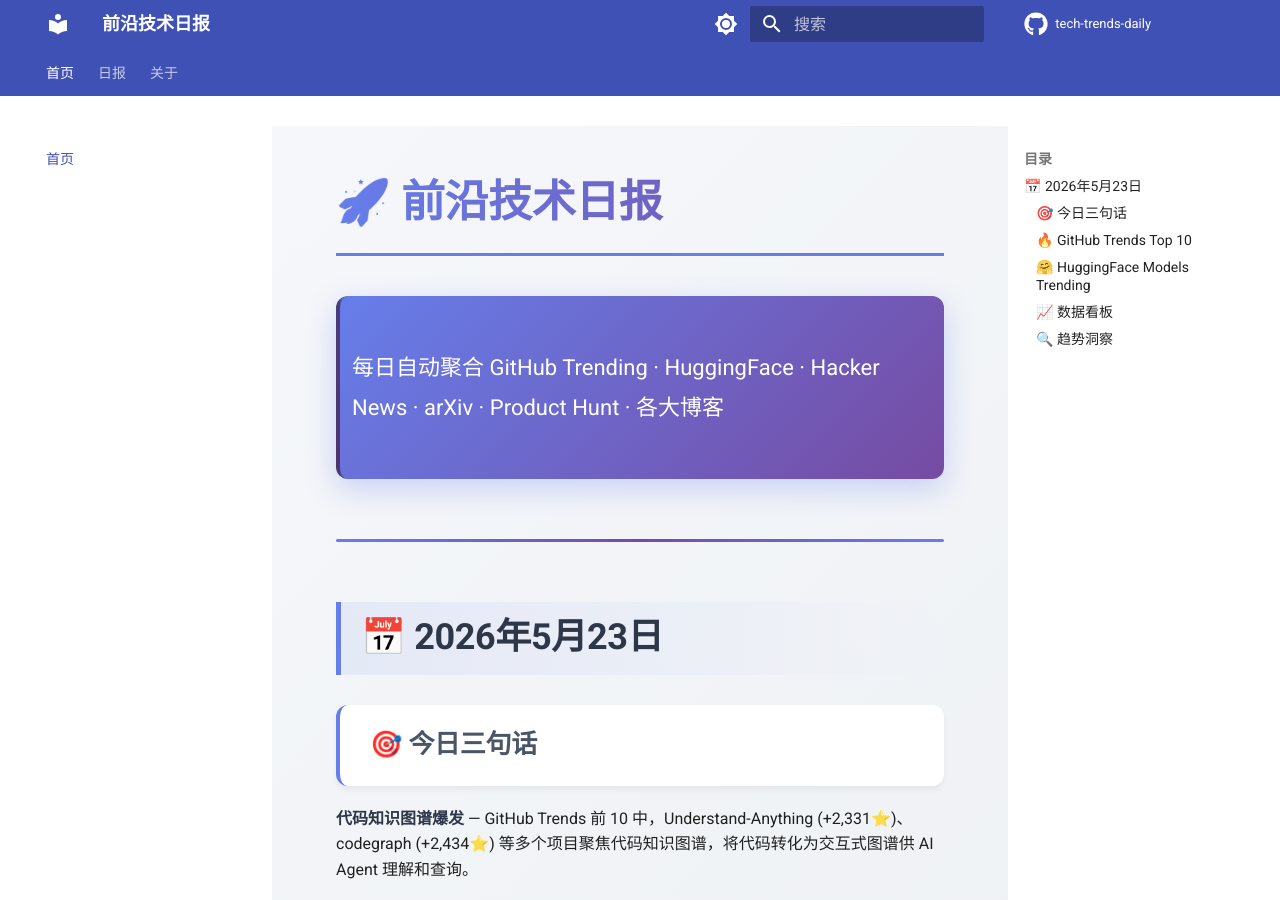
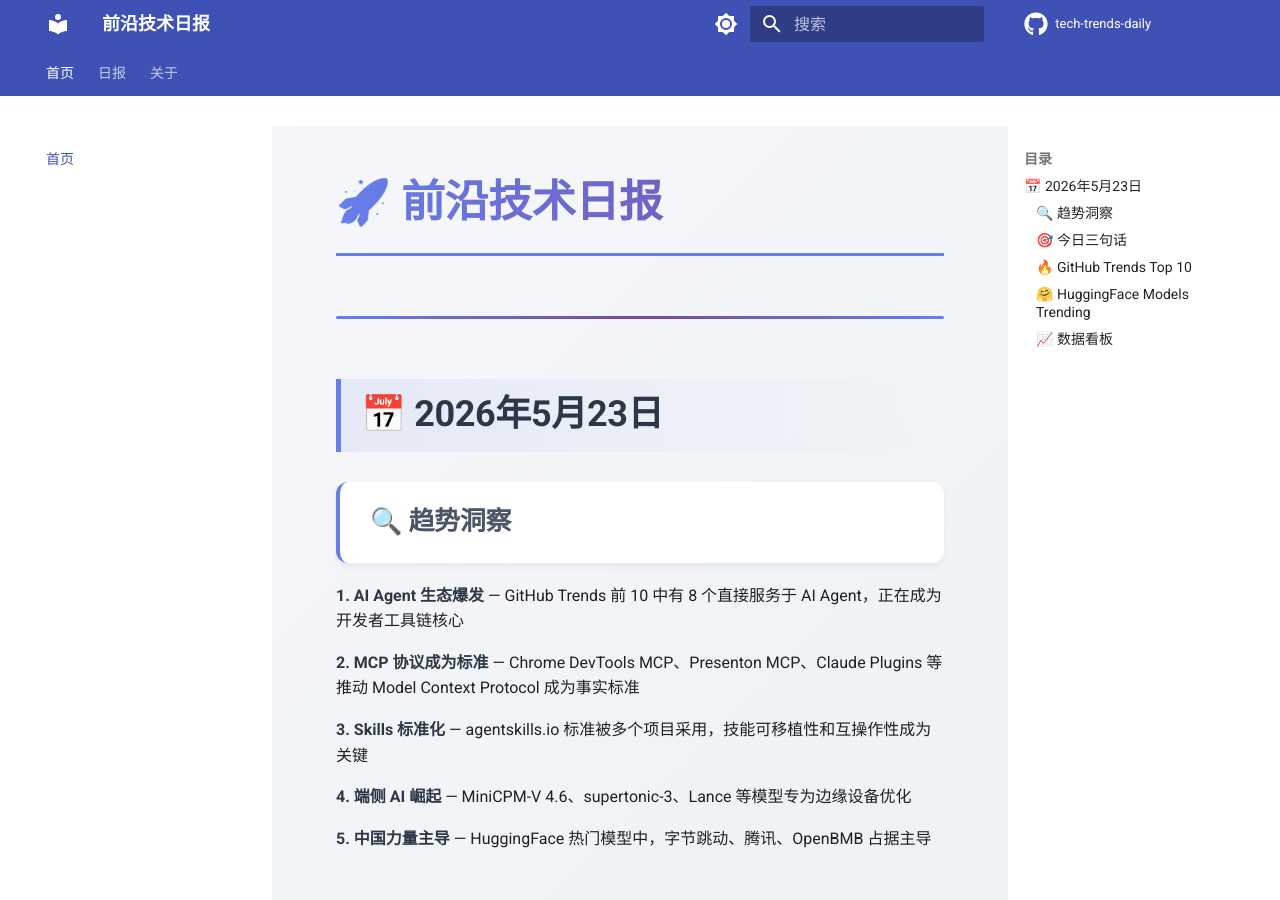
Before and after one commit to Tingelam/tech-trends-daily, an MkDocs documentation site: the page built from docs/index.md, in a window 1280 px wide and 900 px high. Built offline with MkDocs 1.6.1 and Material for MkDocs 9.7.7, drawn with Linux system fonts in a browser that asks for light colours; comment, search, counter and statistics services are not loaded; some of the changed text lies outside the part shown.

Commit message:
refactor: 调整首页布局 - 趋势洞察置顶，聚合来源说明置底

```diff
--- a/docs/index.md
+++ b/docs/index.md
@@ -4,11 +4,23 @@
 
 # 🚀 前沿技术日报
 
-> 每日自动聚合 GitHub Trending · HuggingFace · Hacker News · arXiv · Product Hunt · 各大博客
-
 ---
 
 ## 📅 2026年5月23日
+
+### 🔍 趋势洞察
+
+**1. AI Agent 生态爆发** — GitHub Trends 前 10 中有 8 个直接服务于 AI Agent，正在成为开发者工具链核心
+
+**2. MCP 协议成为标准** — Chrome DevTools MCP、Presenton MCP、Claude Plugins 等推动 Model Context Protocol 成为事实标准
+
+**3. Skills 标准化** — agentskills.io 标准被多个项目采用，技能可移植性和互操作性成为关键
+
+**4. 端侧 AI 崛起** — MiniCPM-V 4.6、supertonic-3、Lance 等模型专为边缘设备优化
+
+**5. 中国力量主导** — HuggingFace 热门模型中，字节跳动、腾讯、OpenBMB 占据主导
+
+---
 
 ### 🎯 今日三句话
 
```
Also changed, not shown: other parts of docs/index.md (+3 -15 lines).
